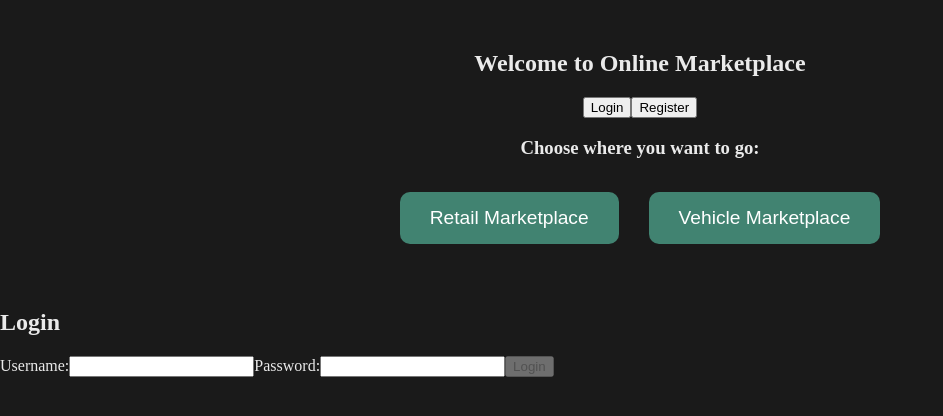
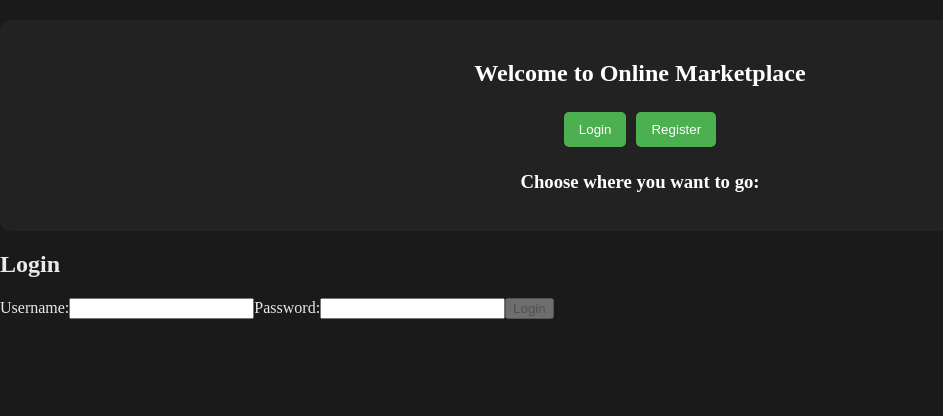
Before and after one commit to yahorpaulson/online-marketplace, an Angular app in the folder online-marketplace/: page /login in a window 1280 px wide. Shown: the top 416 px of the page, without its empty margins (0-943 px from the left). Built offline with nearby package versions, Linux system fonts and the light colour scheme.

Commit message:
fix: main page is displayed correctly

```diff
--- a/online-marketplace/package.json
+++ b/online-marketplace/package.json
@@ -41,15 +41,15 @@
     "@angular/common": "^19.0.5",
     "@angular/compiler": "^19.0.5",
     "@angular/compiler-cli": "^19.0.0",
+    "@angular/core": "^19.0.5",
+    "@angular/platform-browser-dynamic": "^19.0.5",
     "@types/bcrypt": "^5.0.2",
     "@types/bcryptjs": "^2.4.6",
-    "@angular/core": "^19.0.5",
-    "@angular/platform-browser-dynamic": "^19.0.5",
     "@types/express": "^4.17.17",
     "@types/jasmine": "~5.1.0",
     "@types/jsonwebtoken": "^9.0.7",
     "@types/multer": "^1.4.12",
-    "@types/node": "^18.18.0",
+    "@types/node": "^18.19.76",
     "@types/node-fetch": "^2.6.12",
     "@types/pg": "^8.11.10",
     "jasmine-core": "~5.4.0",
--- a/online-marketplace/src/app/app.component.css
+++ b/online-marketplace/src/app/app.component.css
@@ -1,26 +1,39 @@
 .main-page {
     text-align: center;
-    margin: 50px auto;
-    max-width: 600px;
+    margin: 20px 0;
+    padding: 20px;
+    background-color: #222;
+    color: #fff;
+    border-radius: 10px;
+    transition: all 0.3s ease;
+}
+
+.auth-buttons button {
+    margin: 5px;
+    padding: 10px 15px;
+    border: none;
+    border-radius: 5px;
+    background-color: #4caf50;
+    color: white;
+    cursor: pointer;
+    transition: background-color 0.3s;
+}
+
+.auth-buttons button:hover {
+    background-color: #367c39;
 }
 
 .market-selection button {
-    margin: 15px;
-    padding: 15px 30px;
+    margin: 10px;
+    padding: 12px 20px;
     border: none;
-    border-radius: 10px;
+    border-radius: 5px;
+    background-color: #2e7d82;
+    color: white;
     cursor: pointer;
-    font-size: 1.2em;
-    background-color: #418371;
-    color: #fff;
-    transition: background-color 0.3s ease;
+    transition: background-color 0.3s;
 }
 
-.market-selection button[disabled] {
-    background-color: #ccc;
-    cursor: not-allowed;
+.market-selection button:hover {
+    background-color: #1b4e52;
 }
-
-.market-selection button:hover:not([disabled]) {
-    background-color: #379095;
-}
--- a/online-marketplace/src/app/app.component.html
+++ b/online-marketplace/src/app/app.component.html
@@ -1,5 +1,4 @@
-<div class="main-page">
-
+<div class="main-page" *ngIf="showMainPage">
     <div class="auth-section">
         <h2>Welcome to Online Marketplace</h2>
 
@@ -7,16 +6,13 @@
             <button (click)="navigateTo('login')">Login</button>
             <button (click)="navigateTo('register')">Register</button>
         </div>
-
     </div>
-
 
     <div class="market-selection">
         <h3>Choose where you want to go:</h3>
-        <button (click)="goToRetail()">Retail Marketplace</button>
-        <button (click)="goToVehicleMarket()">Vehicle Marketplace</button>
+        <button *ngIf="isAuthenticated()" (click)="goToRetail()">Retail Marketplace</button>
+        <button *ngIf="isAuthenticated()" (click)="goToVehicleMarket()">Vehicle Marketplace</button>
     </div>
-
 </div>
 
 
--- a/online-marketplace/src/app/app.component.ts
+++ b/online-marketplace/src/app/app.component.ts
@@ -1,25 +1,31 @@
 import { Component } from '@angular/core';
-import { Router } from '@angular/router';
-
+import { Router, NavigationEnd } from '@angular/router';
 import { RouterOutlet } from '@angular/router';
+import { FormsModule } from '@angular/forms';
+import { CommonModule } from '@angular/common';
 
 @Component({
   selector: 'app-root',
   standalone: true,
   templateUrl: './app.component.html',
   styleUrls: ['./app.component.css'],
-  imports: [RouterOutlet],
+  imports: [RouterOutlet, FormsModule, CommonModule],
 })
 export class AppComponent {
+  showMainPage = true;
 
+  constructor(private router: Router) {
 
-  constructor(private router: Router) { }
+    this.router.events.subscribe(event => {
+      if (event instanceof NavigationEnd) {
 
-
+        this.showMainPage = event.url === '/' || event.url === '/login' || event.url === '/register';
+      }
+    });
+  }
 
   isAuthenticated(): boolean {
-    const token = localStorage.getItem('authToken');
-    return token !== null;
+    return !!localStorage.getItem('authToken');
   }
 
   navigateTo(path: string) {
@@ -27,12 +33,18 @@ export class AppComponent {
   }
 
   goToRetail() {
-    this.router.navigate(['/retail']);
+    if (this.isAuthenticated()) {
+      this.router.navigate(['/retail']);
+    } else {
+      alert('Please login first!');
+    }
   }
 
   goToVehicleMarket() {
-    this.router.navigate(['/vehicleMarket']);
+    if (this.isAuthenticated()) {
+      this.router.navigate(['/vehicleMarket']);
+    } else {
+      alert('Please login first!');
+    }
   }
-
-
 }
--- a/online-marketplace/src/app/login/login.component.ts
+++ b/online-marketplace/src/app/login/login.component.ts
@@ -24,7 +24,7 @@ export class LoginComponent {
       next: (response) => {
         localStorage.setItem('authToken', response.token);
         alert('Login successful!');
-        this.router.navigate(['/retail']);
+        //this.router.navigate(['/retail']);
       },
       error: (error) => {
         alert(`Error: ${error.error.message || 'Login failed'}`);
```
Also changed, not shown: 1 other file (tests, documents, lock files or other folders).
